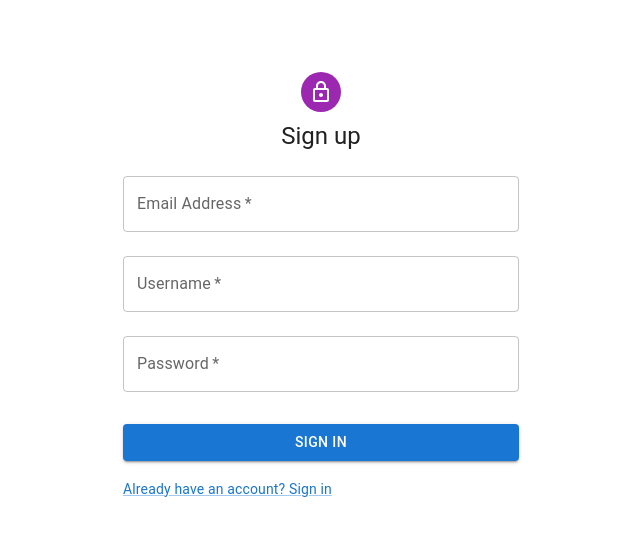
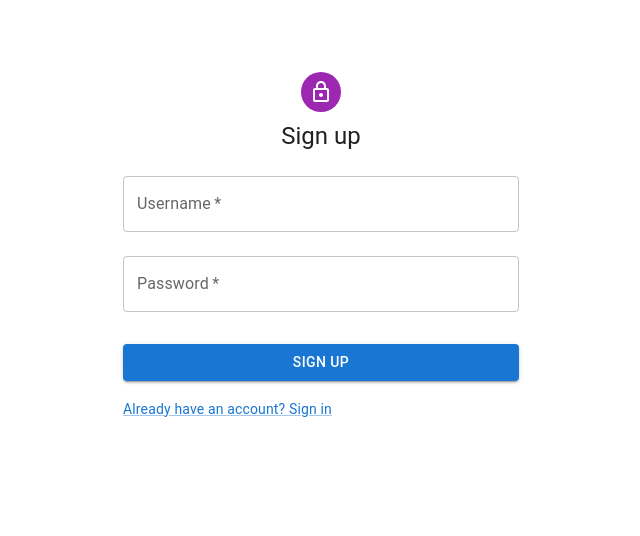
Before and after one commit to arminpatel/vcm-frontend, a React (Vite) app: page /sign-up in a window 1280 px wide. Shown: the top 536 px of the page, without its empty margins (319-959 px from the left). Built offline with nearby package versions, Linux system fonts and the light colour scheme.

Commit message:
add signup functionality

```diff
--- a/package.json
+++ b/package.json
@@ -18,6 +18,7 @@
     "@mui/material": "^5.11.13",
     "@mui/styles": "^5.11.13",
     "@mui/x-date-pickers": "^6.0.3",
+    "@tanstack/react-query": "^4.29.12",
     "dayjs": "^1.11.7",
     "react": "^18.2.0",
     "react-dom": "^18.2.0",
--- a/src/App.jsx
+++ b/src/App.jsx
@@ -7,10 +7,14 @@ import { LocalizationProvider } from "@mui/x-date-pickers";
 import { AdapterDayjs } from "@mui/x-date-pickers/AdapterDayjs";
 import { Signup } from "./pages/Signup";
 import { Profile } from "./pages/Profile";
+import { QueryClient, QueryClientProvider } from "@tanstack/react-query";
+
+const queryClient = new QueryClient();
 
 export function App() {
   return (
     <LocalizationProvider dateAdapter={AdapterDayjs}>
+      <QueryClientProvider client={queryClient}>
       <Routes>
         <Route path="/" element={<Home />} />
         <Route path="/create-contest" element={<CreateContest />} />
@@ -19,6 +23,7 @@ export function App() {
         <Route path="/login" element={<Login />} />
         <Route path="/profile" element={<Profile />} />
       </Routes>
+      </QueryClientProvider>
     </LocalizationProvider>
   );
 }
--- a/src/pages/Signup.jsx
+++ b/src/pages/Signup.jsx
@@ -8,16 +8,33 @@ import Typography from '@mui/material/Typography'
 import TextField from '@mui/material/TextField'
 import Button from '@mui/material/Button'
 import Link from '@mui/material/Link'
-import { Link as RouterLink } from 'react-router-dom'
+import { Link as RouterLink, Navigate } from 'react-router-dom'
+import config from '../utils/envConfig'
+import { useMutation } from '@tanstack/react-query'
 
 export const Signup = () => {
-  const [email, setEmail] = useState('')
   const [username, setUsername] = useState('')
   const [password, setPassword] = useState('')
 
-  const handleSubmit = (e) => {
+  const signupMutation = useMutation(
+    (data) => {
+      return fetch(`${config.apiUrl}/api/users/`, {
+        method: 'POST',
+        headers: {
+          'Content-Type': 'application/json',
+        },
+        body: JSON.stringify(data)
+      }).then(async (res) => {
+        if(res.ok)
+          return res.json()
+        throw new Error(JSON.stringify(await res.json()))
+      })
+    }
+  )
+
+  const handleSignup = (e) => {
     e.preventDefault()
-    console.log(email, username, password)
+    signupMutation.mutate({ username, password })
   }
 
   return (
@@ -35,18 +52,7 @@ export const Signup = () => {
         <Typography component="h1" variant="h5">
           Sign up
         </Typography>
-        <Box component="form" onSubmit={ handleSubmit } sx={{ mt: 1 }}>
-          <TextField
-            margin="normal"
-            required
-            fullWidth
-            id="email"
-            type="email"
-            label="Email Address"
-            name="email"
-            autoComplete="email"
-            onChange={(e) => setEmail(e.target.value)}
-          />
+        <Box component="form" onSubmit={ handleSignup } sx={{ mt: 1 }}>
           <TextField
             margin="normal"
             required
@@ -72,11 +78,22 @@ export const Signup = () => {
             variant="contained"
             sx={{ mt: 3, mb: 2 }}
           >
-            Sign In
+            Sign Up
           </Button>
           <Link component={RouterLink} to="/login" variant="body2">
             Already have an account? Sign in
           </Link>
+          {signupMutation.isLoading ?
+            <div>Signing up...</div>
+            : signupMutation.isError ?
+              <div>An error occurred: {signupMutation.error.message}</div>
+            : signupMutation.isSuccess ?
+            <>
+              <div>Signup successful!</div>
+              <Navigate to="/" />
+            </>
+            : null
+          }
         </Box>
       </Box>
     </Container>
--- a/src/utils/envConfig.js
+++ b/src/utils/envConfig.js
@@ -1,5 +1,5 @@
 const config = {
-  API_URL: import.meta.env.PROD ? 'http://arminpatel.pythonanywhere.com/' : 'http://localhost:8000/',
+  apiUrl : import.meta.env.PROD ? 'https://arminpatel.pythonanywhere.com' : 'http://127.0.0.1:8000',
 }
 
 export default config
```
Also changed, not shown: 1 other file (tests, documents, lock files or other folders).
